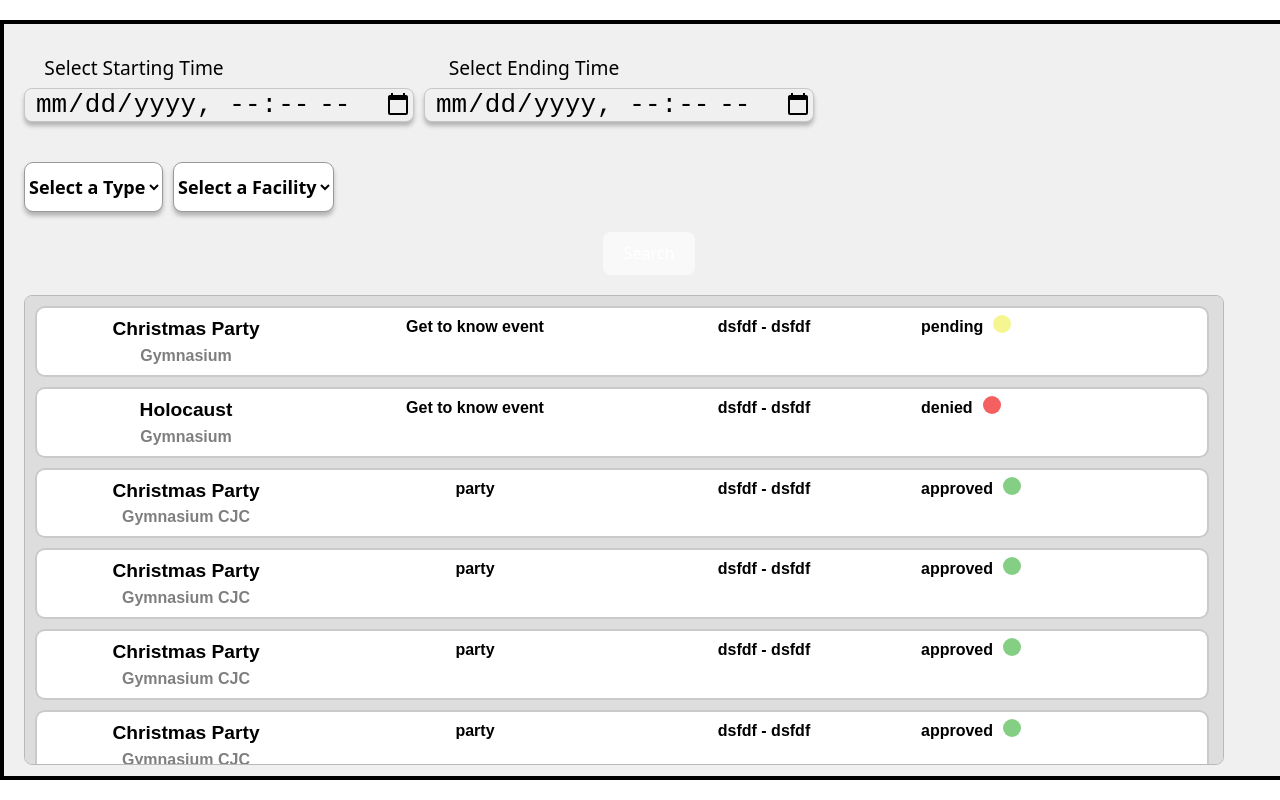
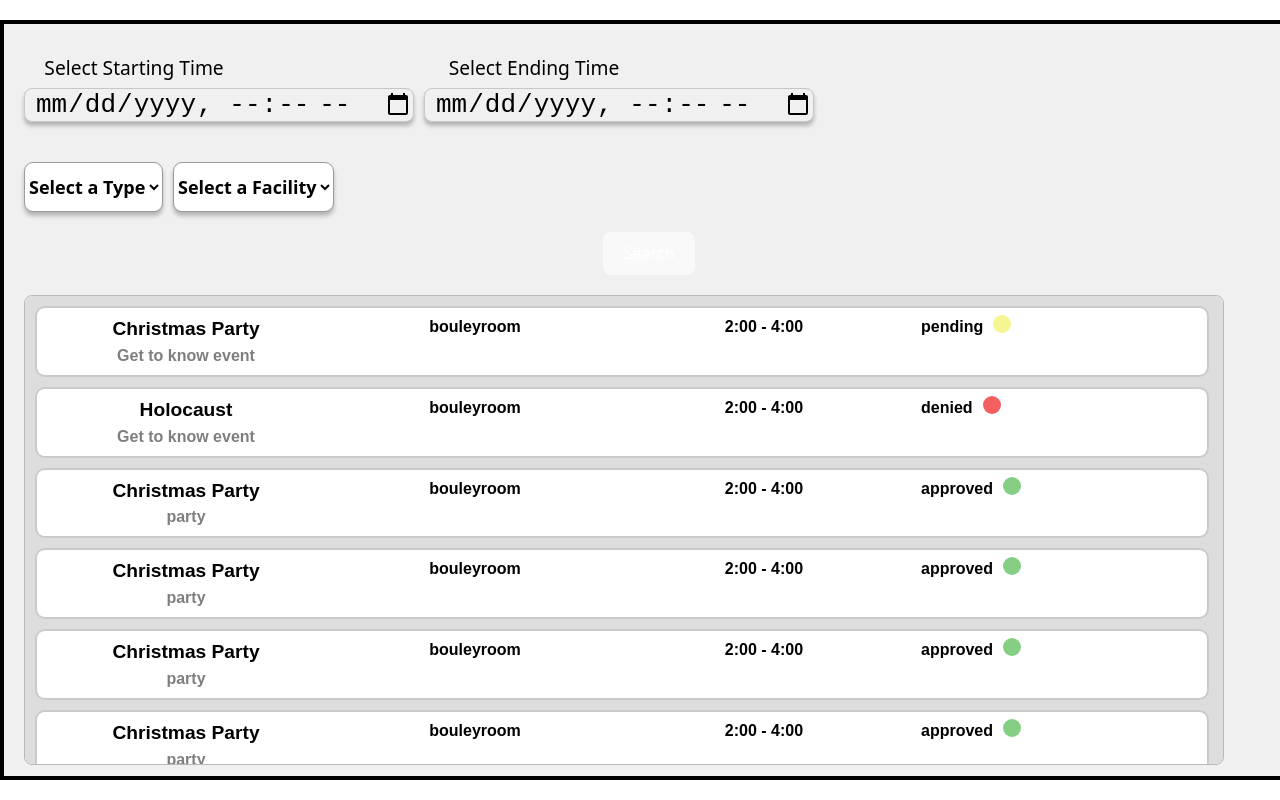
Before and after one commit to llAlcatrazll/CCIS-BookingSystem, a React (Vite) app: page /Searchtab in a window 1280 px wide. Shown: the top 800 px of the page. Built offline with nearby package versions, Linux system fonts and the light colour scheme.

Commit message:
insightful comments

```diff
--- a/data.json
+++ b/data.json
@@ -1,105 +1,105 @@
 [
     {
-      "eventname": "Nicki Party",
+      "eventname": "Intramurals",
       "addressofEvent": "Gymnasium",
       "purposeofEvent": "Get to know event",
-      "facilityName": "bouleyroom",
+      "facilityName": "Gymnasium",
       "startofEvent": "2023-11-24T16:00",
       "endofEvent": "2023-11-24T20:30",
       "status": "pending"
     },
     {
-      "eventname": "Holocaust",
+      "eventname": "Basketball Tournament",
       "addressofEvent": "Gymnasium",
       "purposeofEvent": "Get to know event",
-      "facilityName": "bouleyroom",
+      "facilityName": "Open Court",
       "startofEvent": "2023-11-24T16:00",
       "endofEvent": "2023-11-24T20:30",
       "status": "denied"
     },
     {
-      "eventname": "Christmas Party",
+      "eventname": "Mr Intramurals Pageant",
       "addressofEvent": "Gymnasium CJC",
       "purposeofEvent": "party",
-      "facilityName": "bouleyroom",
+      "facilityName": "Gymnasium",
       "startofEvent": "2023-11-03T16:43",
       "endofEvent": "2023-11-30T16:43",
       "status": "approved"
     },{
-      "eventname": "Nicki Party",
+      "eventname": "IT Week",
       "addressofEvent": "Gymnasium",
       "purposeofEvent": "Get to know event",
-      "facilityName": "bouleyroom",
+      "facilityName": "Coindre Grounds",
       "startofEvent": "2023-11-24T16:00",
       "endofEvent": "2023-11-24T20:30",
       "status": "pending"
     },
     {
-      "eventname": "Holocaust",
+      "eventname": "General Assembly",
       "addressofEvent": "Gymnasium",
       "purposeofEvent": "Get to know event",
-      "facilityName": "bouleyroom",
+      "facilityName": "EdTech Hall",
       "startofEvent": "2023-11-24T16:00",
       "endofEvent": "2023-11-24T20:30",
       "status": "denied"
     },
     {
-      "eventname": "Christmas Party",
+      "eventname": "E-Sports Fest",
       "addressofEvent": "Gymnasium CJC",
       "purposeofEvent": "party",
-      "facilityName": "bouleyroom",
+      "facilityName": "Net Central",
       "startofEvent": "2023-11-03T16:43",
       "endofEvent": "2023-11-30T16:43",
       "status": "approved"
     },{
-      "eventname": "Nicki Party",
+      "eventname": "Tropa Time",
       "addressofEvent": "Gymnasium",
       "purposeofEvent": "Get to know event",
-      "facilityName": "bouleyroom",
+      "facilityName": "M116",
       "startofEvent": "2023-11-24T16:00",
       "endofEvent": "2023-11-24T20:30",
       "status": "pending"
     },
     {
-      "eventname": "Holocaust",
+      "eventname": "Computer Studies Extension",
       "addressofEvent": "Gymnasium",
       "purposeofEvent": "Get to know event",
-      "facilityName": "bouleyroom",
+      "facilityName": "CLB 1",
       "startofEvent": "2023-11-24T16:00",
       "endofEvent": "2023-11-24T20:30",
       "status": "denied"
     },
     {
-      "eventname": "Christmas Party",
+      "eventname": "Teachers Day",
       "addressofEvent": "Gymnasium CJC",
       "purposeofEvent": "party",
-      "facilityName": "bouleyroom",
+      "facilityName": "M116",
       "startofEvent": "2023-11-03T16:43",
       "endofEvent": "2023-11-30T16:43",
       "status": "approved"
     },{
-      "eventname": "Nicki Party",
+      "eventname": "Acquaintance Party",
       "addressofEvent": "Gymnasium",
       "purposeofEvent": "Get to know event",
-      "facilityName": "bouleyroom",
+      "facilityName": "Open Court",
       "startofEvent": "2023-11-24T16:00",
       "endofEvent": "2023-11-24T20:30",
       "status": "pending"
     },
     {
-      "eventname": "Holocaust",
+      "eventname": "Battle of Academic Wizards",
       "addressofEvent": "Gymnasium",
       "purposeofEvent": "Get to know event",
-      "facilityName": "bouleyroom",
+      "facilityName": "Ed Tech Hall",
       "startofEvent": "2023-11-24T16:00",
       "endofEvent": "2023-11-24T20:30",
       "status": "denied"
     },
     {
-      "eventname": "Christmas Party",
+      "eventname": "Coding Gym",
       "addressofEvent": "Gymnasium CJC",
       "purposeofEvent": "party",
-      "facilityName": "bouleyroom",
+      "facilityName": "Clb 2",
       "startofEvent": "2023-11-03T16:43",
       "endofEvent": "2023-11-30T16:43",
       "status": "approved"
--- a/src/Components/Calendar/Calendar.jsx
+++ b/src/Components/Calendar/Calendar.jsx
@@ -11,7 +11,12 @@ const events = [
     },
 ];
 
+/*
+READ ME!
+   Calendar has many sidebar features such as selective filtering
 
+
+*/
 
 export default function Calendar(){
     const myEventsList = [
@@ -27,9 +32,29 @@ export default function Calendar(){
             title: "Esports Games",
         },
         {
-            start: moment("2023-11-26T18:00:00").toDate(),
-            end: moment("2023-11-26T20:00:00").toDate(),
+            start: moment("2023-11-23T18:00:00").toDate(),
+            end: moment("2023-11-24T20:00:00").toDate(),
             title: "JPIA conference",
+        },
+        {
+            start: moment("2023-11-05T18:00:00").toDate(),
+            end: moment("2023-11-05T20:00:00").toDate(),
+            title: "Reach out Activity",
+        },
+        {
+            start: moment("2023-11-15T18:00:00").toDate(),
+            end: moment("2023-11-16T20:00:00").toDate(),
+            title: "Book Week",
+        },
+        {
+            start: moment("2023-11-28T18:00:00").toDate(),
+            end: moment("2023-11-28T18:00:00").toDate(),
+            title: "IT Week",
+        },
+        {
+            start: moment("2023-11-30T18:00:00").toDate(),
+            end: moment("2023-11-30T18:00:00").toDate(),
+            title: "Payment Deadline",
         }
       ];
 
--- a/src/Components/Dashboard/Dashboard.jsx
+++ b/src/Components/Dashboard/Dashboard.jsx
@@ -14,35 +14,11 @@ export default function Dashboard() {
     return(
         <>
         <div id="mainwrapper">
-
-
         <div id="leftdiv"> <Sidebar/> </div>
-
         <div id="rightdiv">
-{/*
-         this is for the eventcard schedules
-
-         <Meetinglist>
-         </Meetinglist>   */}
-
-         <Createbooking />
+        <Createbooking />
            </div>
         </div>
-
-
-        {/* <div>
-        </div>
-
-         */}
-        {/* <div id="mothercomponent"> */}
-        {/* center component */}
-
-            {/* <div id="thediv">
-
-            adfdf
-            </div> */}
-
-
             </>
 
     )
--- a/src/Components/EventCard/Eventcard.jsx
+++ b/src/Components/EventCard/Eventcard.jsx
@@ -11,20 +11,37 @@ const logoElement = <img src={logo} id='imagesizing' alt="Logo" />;
 const sunElement = <img src={sun} id='imagesizing' alt="Logo" />;
 const clockElement = <img src={clock} id='imagesizing' alt="Logo" />;
 const calendarElement = <img src={calendar} id='imagesizing' alt="Logo" />;
-const temp = 'dsfdf';
+const temp1 = '2:00';
+const temp2 = '4:00';
 
-// const eventname = 'CCIS adada Party';
-// const description = 'A get to know college party';
-// const eventdate = 'December 02 2023';
-// const weekday = 'Saturday';
-// const eventstarttime = '4:00 PM';
-// const eventendtime = '9:00 PM';
-// const status = 'Pending';
+/*
+READ ME!
+  This basically displays all the events booked by the user
 
+  data to be passed is
+  eventname ="acquaintance Party";
+  facilityName = "Gymnasium";
+  purposeofEvent = "Get to Know";
+  startofEvent: "2023-11-24T16:00"
+  endofEvent: "2023-11-24T20:30"
 
+  **Note current data format is to be formatted to standard 12hours AM-PM format on the database for easier reading in the frontend
+      2023-11-24T20:30   To    8:30 PM
+  **
+
+these data are taken from the ./Createbooking.jsx
+
+Features:
+  Filter function
+      By Month
+      By Semester
+      By Week
+      By Facility
+      Sort by (Name, Data, FacilityName)
+*/
 export default function Eventcard(data) {
   console.log(data)
-  const { eventname,addressofEvent,purposeofEvent,status } = data.data;
+  const { eventname,facilityName,purposeofEvent,status, startofEvent,endofEvent } = data.data;
 
   return (
     <>
@@ -34,12 +51,12 @@ export default function Eventcard(data) {
           <div id='leftdiv-flex'>
             <div></div>
             <div id='eventname-bold'>{eventname}</div>
-            <div id='description-fade'>{addressofEvent}</div>
+            <div id='description-fade'>{purposeofEvent}</div>
             <div></div>
 
           </div>
-          <div>{purposeofEvent}</div>
-          <div>{temp} - {temp}</div>
+          <div>{facilityName}</div>
+          <div>{temp1} - {temp2}</div>
 
           <div id='status-card'>
             <div>{status }</div>
```
Also changed, not shown: src/Components/CreateBooking/Createbooking.jsx (+17 -11 lines), src/Components/Search/Seearchtab.jsx (+16 -0 lines), src/Components/Read.txt.
